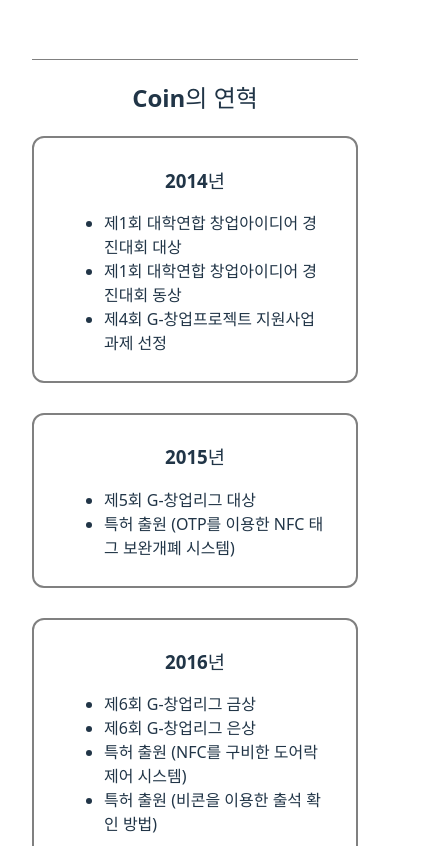
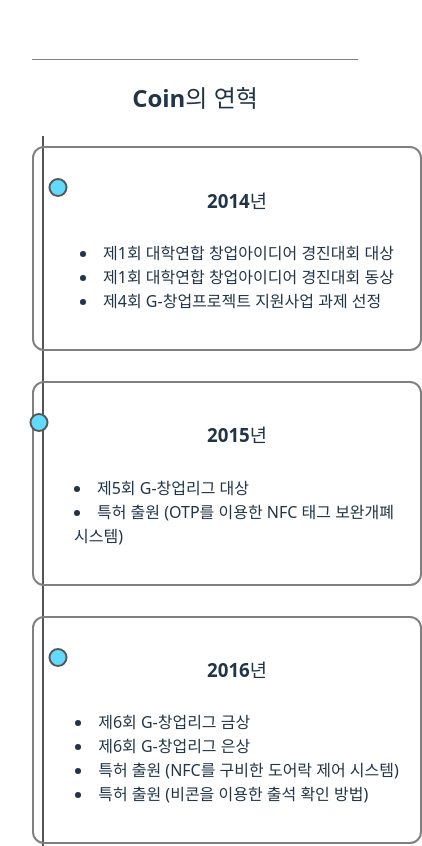
Before and after one commit to wonjun7913/coinBlog, a React (Vite) app: page / in a window 390 px wide. Shown: the part 4280-5126 px from the top of the page, 422 px wide, since content can reach past the window. Built offline with nearby package versions, Linux system fonts and the light colour scheme.

Commit message:
ver 1.3 History

```diff
--- a/src/App.css
+++ b/src/App.css
@@ -215,6 +215,104 @@
   padding-bottom: 150px; /* 여기 값 수정 */
 }
 
+.timeline {
+  display: flex; /* flexbox를 사용해 항목을 세로로 정렬 */
+  flex-direction: column;
+  position: relative; /* 자식 요소인 선(before)의 기준 */
+  margin: 0 auto;
+  max-width: 800px;
+}
+
+/* 타임라인의 중심선 */
+.timeline::before {
+  content: '';
+  position: absolute;
+  top: 0;
+  left: 50%; /* 컨테이너의 중앙에 위치 */
+  width: 2px;
+  height: 100%;
+  background-color: #555; /* 선 색상 */
+  transform: translateX(-50%);
+}
+
+.timeline-item {
+  width: 50%; /* 각 항목이 부모 너비의 절반을 차지 */
+  padding: 20px;
+  position: relative;
+  margin-bottom: 20px;
+  transition: transform 0.3s ease;
+
+  /* .common-card-style 적용 */
+  border-radius: 12px;
+  border: 2px solid grey;
+}
+
+/* 타임라인 항목의 짝수/홀수 구분 */
+.timeline-item:nth-child(even) { /* 짝수 번째 항목은 오른쪽에 배치 */
+  align-self: flex-end;
+}
+.timeline-item:nth-child(odd) { /* 홀수 번째 항목은 왼쪽에 배치 */
+  align-self: flex-start;
+}
+
+/* 타임라인 점(마커) 추가 */
+.timeline-item::before {
+  content: '';
+  position: absolute;
+  top: 30px;
+  width: 15px;
+  height: 15px;
+  background-color: #61dafb; /* React 로고 색상 */
+  border-radius: 50%;
+  border: 2px solid #555;
+  z-index: 1;
+}
+
+/* 짝수 번째 항목의 마커는 오른쪽에 위치 */
+.timeline-item:nth-child(even)::before {
+  left: -7.5px; /* 선 위에 오도록 조정 */
+  transform: translateX(-50%);
+}
+
+/* 홀수 번째 항목의 마커는 왼쪽에 위치 */
+.timeline-item:nth-child(odd)::before {
+  right: -7.5px; /* 선 위에 오도록 조정 */
+  transform: translateX(50%);
+}
+
+.timeline-item h3 {
+  margin-bottom: 10px;
+}
+
+.timeline-item ul {
+  list-style-position: inside; /* 리스트 마커가 안쪽으로 오도록 */
+  padding-left: 0;
+  text-align: left;
+}
+
+/* 모바일 반응형 디자인 */
+@media (max-width: 768px) {
+  .timeline::before {
+    left: 10px; /* 작은 화면에서는 선을 왼쪽으로 이동 */
+    transform: none;
+  }
+  .timeline-item {
+    width: 100%; /* 너비를 100%로 설정 */
+    align-self: flex-start !important; /* 모든 항목을 왼쪽에 배치 */
+    padding-left: 40px; /* 선과 내용 사이의 간격 */
+  }
+  /* 작은 화면에서는 마커를 모두 왼쪽에 배치 */
+  .timeline-item::before {
+    left: 10px;
+    transform: none;
+  }
+  .timeline-item:nth-child(odd)::before,
+  .timeline-item:nth-child(even)::before {
+    right: auto;
+    left: 5px;
+  }
+}
+
 @keyframes logo-spin {
   from {
     transform: rotate(0deg);
```
